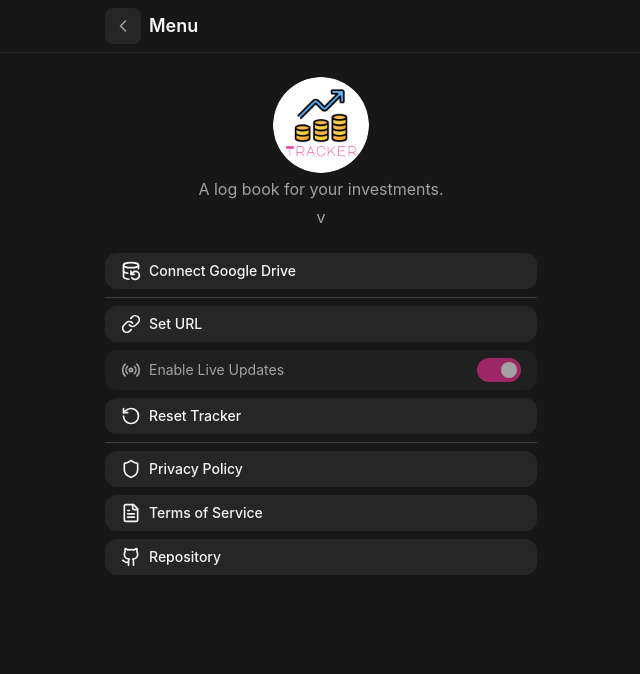
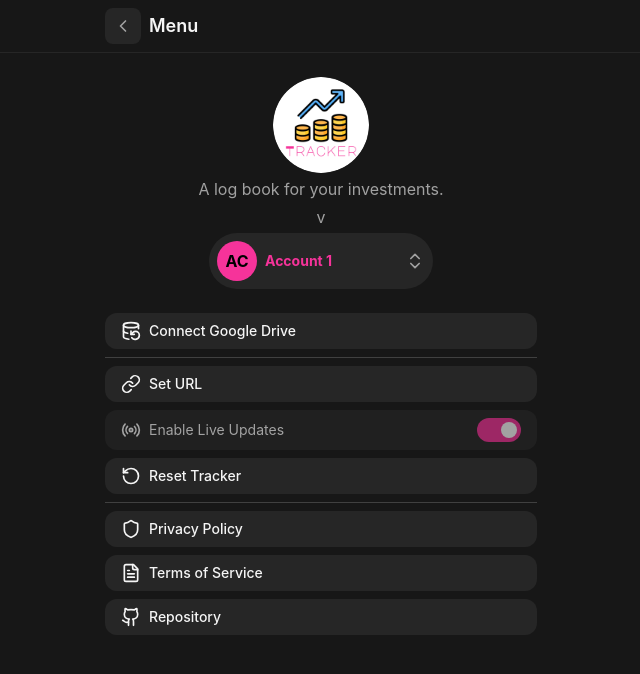
Before and after one commit to pwabucket/pwa-ai-earn, a React (Vite) app: page /menu in a window 1280 px wide. Shown: the top 674 px of the page, without its empty margins (319-959 px from the left). Built offline with nearby package versions, Linux system fonts and the light colour scheme.

Commit message:
feat: Added account switcher to menu

```diff
--- /dev/null
+++ b/src/components/AccountSwitcherButton.tsx
@@ -0,0 +1,48 @@
+import { LuChevronsUpDown } from "react-icons/lu";
+import useActiveAccount from "../hooks/useActiveAccount";
+import { useUser } from "../hooks/useUser";
+import { cn } from "../lib/utils";
+import { AccountAvatar } from "./AccountAvatar";
+
+export default function AccountSwitcherButton(
+  props: React.ComponentProps<"button">
+) {
+  const activeAccount = useActiveAccount();
+  const user = useUser();
+  return (
+    <button
+      {...props}
+      className={cn(
+        "flex gap-2 items-center justify-center text-left",
+        "cursor-pointer w-full max-w-56",
+        props.className
+      )}
+    >
+      <div className="size-10 shrink-0">
+        {user ? (
+          <img
+            src={user["photo_url"]}
+            alt={user["first_name"]}
+            className="size-full rounded-full object-cover shrink-0"
+          />
+        ) : (
+          <AccountAvatar account={activeAccount} className="size-full" />
+        )}
+      </div>
+      <div className="flex flex-col text-sm grow min-w-0 gap-1">
+        <h1 className="font-bold text-pink-500 truncate leading-none">
+          {activeAccount.title}
+        </h1>
+        {user ? (
+          <>
+            <p className="text-neutral-400 truncate leading-none">
+              {user["first_name"]} {user["last_name"]}
+            </p>
+          </>
+        ) : null}
+      </div>
+
+      <LuChevronsUpDown className="size-5 text-neutral-400 shrink-0" />
+    </button>
+  );
+}
--- a/src/components/Footer.tsx
+++ b/src/components/Footer.tsx
@@ -1,16 +1,10 @@
-import useActiveAccount from "../hooks/useActiveAccount";
-import { useUser } from "../hooks/useUser";
 import PageContainer from "./PageContainer";
-import { LuChevronsUpDown } from "react-icons/lu";
-import { AccountAvatar } from "./AccountAvatar";
 import AccountsDialog from "./AccountsDialog";
 import useLocationToggle from "../hooks/useLocationToggle";
 import { cn } from "../lib/utils";
+import AccountSwitcherButton from "./AccountSwitcherButton";
 
 export default function Footer() {
-  const activeAccount = useActiveAccount();
-  const user = useUser();
-
   const [showAccountsDialog, toggleAccountsDialog] =
     useLocationToggle("accounts-dialog");
 
@@ -24,37 +18,10 @@ export default function Footer() {
         )}
       >
         <PageContainer className="flex justify-center py-0">
-          <button
-            className="flex gap-2 items-center justify-center text-left cursor-pointer w-full max-w-56"
+          <AccountSwitcherButton
             onClick={() => toggleAccountsDialog(true)}
-          >
-            <span className="size-5 shrink-0" />
-            <div className="size-10 shrink-0">
-              {user ? (
-                <img
-                  src={user["photo_url"]}
-                  alt={user["first_name"]}
-                  className="size-full rounded-full object-cover shrink-0"
-                />
-              ) : (
-                <AccountAvatar account={activeAccount} className="size-full" />
-              )}
-            </div>
-            <div className="flex flex-col text-sm grow min-w-0 gap-1">
-              <h1 className="font-bold text-pink-500 truncate leading-none">
-                {activeAccount.title}
-              </h1>
-              {user ? (
-                <>
-                  <p className="text-neutral-400 truncate leading-none">
-                    {user["first_name"]} {user["last_name"]}
-                  </p>
-                </>
-              ) : null}
-            </div>
-
-            <LuChevronsUpDown className="size-5 text-neutral-400 shrink-0" />
-          </button>
+            className="before:size-5 before:shrink-0"
+          />
 
           {showAccountsDialog && (
             <AccountsDialog onClose={() => toggleAccountsDialog(false)} />
--- a/src/pages/Menu.tsx
+++ b/src/pages/Menu.tsx
@@ -23,9 +23,10 @@ import { SecondaryHeader } from "../components/Header";
 import { cn } from "../lib/utils";
 import useLocationToggle from "../hooks/useLocationToggle";
 import URLModal from "../components/URLModal";
-import { useUser } from "../hooks/useUser";
 import useActiveAccount from "../hooks/useActiveAccount";
 import LabelToggle from "../components/LabelToggle";
+import AccountsDialog from "../components/AccountsDialog";
+import AccountSwitcherButton from "../components/AccountSwitcherButton";
 
 const MenuButton: DynamicComponent<"button"> = ({ as, ...props }) => {
   const Component = as || "button";
@@ -43,6 +44,8 @@ const MenuButton: DynamicComponent<"button"> = ({ as, ...props }) => {
 };
 
 export default function Menu() {
+  const [showAccountsDialog, toggleAccountsDialog] =
+    useLocationToggle("accounts-dialog");
   const [showURLModal, setShowURLModal] = useLocationToggle("menu-url-modal");
   const { googleApi, googleDriveBackup } = useAppContext();
 
@@ -78,10 +81,11 @@ export default function Menu() {
     googleDriveBackup!.authorize({ prompt });
   };
 
-  const user = useUser();
-
   return (
     <>
+      {showAccountsDialog && (
+        <AccountsDialog onClose={() => toggleAccountsDialog(false)} />
+      )}
       <SecondaryHeader title="Menu" />
       <PageContainer className="flex flex-col gap-2">
         <div className="flex p-4 flex-col items-center gap-1">
@@ -97,23 +101,10 @@ export default function Menu() {
             v{import.meta.env.PACKAGE_VERSION}
           </p>
 
-          {user && (
-            <div className="flex items-center gap-2 bg-neutral-800 rounded-full mx-auto max-w-5/6 p-2">
-              <img
-                src={user["photo_url"]}
-                alt={user["first_name"]}
-                className="size-10 rounded-full object-cover shrink-0"
-              />
-              <div className="flex flex-col pr-2 min-w-0">
-                <span className="font-medium truncate text-pink-300">{`${
-                  user["first_name"]
-                } ${user["last_name"] || ""}`}</span>
-                <span className="text-sm text-neutral-400 truncate">
-                  @{user["username"] || "Telegram User"}
-                </span>
-              </div>
-            </div>
-          )}
+          <AccountSwitcherButton
+            onClick={() => toggleAccountsDialog(true)}
+            className={cn("bg-neutral-800 rounded-full mx-auto  p-2")}
+          />
         </div>
 
         <GoogleProfile />
```
